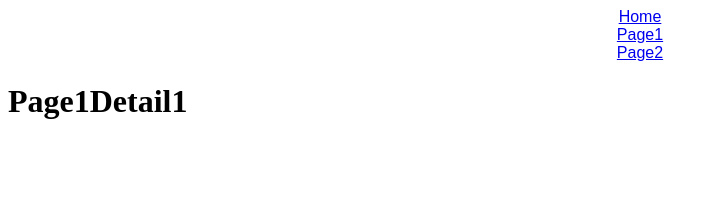
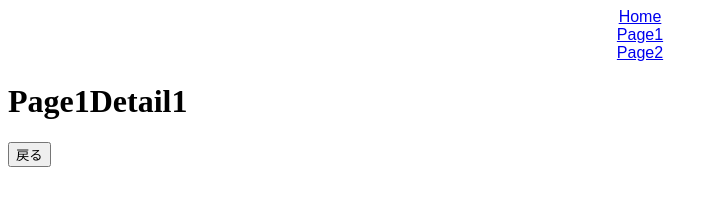
Before and after one commit to yamashi-ta-keshi/react-advance-router, a React (Create React App) app: page /page1/detail1 in a window 1280 px wide. Shown: the top 217 px of the page, without its empty margins (0-718 px from the left). Built offline with nearby package versions, Linux system fonts and the light colour scheme.

Commit message:
add useHistory router usage

```diff
--- a/src/Page1.jsx
+++ b/src/Page1.jsx
@@ -1,14 +1,19 @@
-import { Link } from "react-router-dom";
+import { Link, useHistory } from "react-router-dom";
 
 export const Page1 = () => {
   const arr = [...Array(100).keys()];
   console.log(arr);
+
+  const history = useHistory();
+  const onClickDetail1 = () => history.push("/page1/detail1");
   return (
     <div>
       <h1>Page1</h1>
       <Link to={{ pathname: "/page1/detail1", state: arr }}>Page1Detail1</Link>
       <br />
       <Link to="/page1/detail2">Page1Detail2</Link>
+      <br />
+      <button onClick={onClickDetail1}>detail1</button>
     </div>
   );
 };
--- a/src/Page1Detail1.jsx
+++ b/src/Page1Detail1.jsx
@@ -1,8 +1,16 @@
-import { useLocation } from "react-router-dom";
+import { useLocation, useHistory } from "react-router-dom";
 
 export const Page1Detail1 = () => {
   const { state } = useLocation();
   console.log(state);
 
-  return <h1>Page1Detail1</h1>;
+  const history = useHistory();
+  const onClickBack = () => history.goBack();
+
+  return (
+    <div>
+      <h1>Page1Detail1</h1>
+      <button onClick={onClickBack}>戻る</button>
+    </div>
+  );
 };
```
